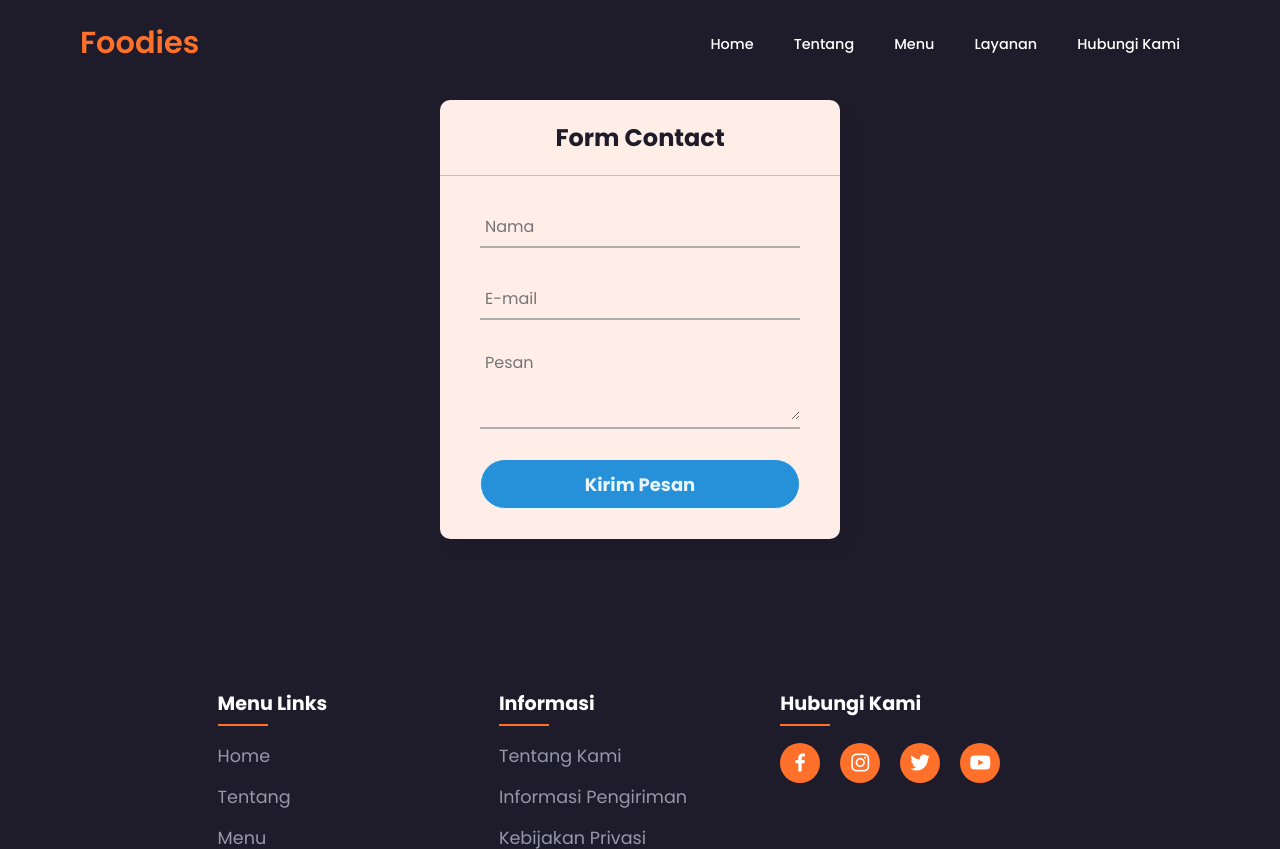
After one commit to Sukmaaa/foodrestaurant-html, a PHP site: page /formContact.php in a window 1280 px wide. The commit adds this page. Shown: the top 849 px of the page. Run offline with PHP 8.4, Linux system fonts and the light colour scheme.

Commit message:
update form contact

```diff
--- a/assets/style.css
+++ b/assets/style.css
@@ -487,6 +522,121 @@ section {
 }
 
 .detail-menu-text p {
+  color: var(--bg-color);
+}
+
+/* CSS FORM COONTACT */
+
+.form-contact {
+  display: flex;
+  flex-direction: row;
+  justify-content: center;
+  padding-top: 100px;
+}
+
+.form-container {
+  width: 400px;
+  background: #feeee7;
+  border-radius: 10px;
+  box-shadow: 10px 10px 15px rgba(0, 0, 0, 0.05);
+}
+.form-container h1 {
+  text-align: center;
+  padding: 20px 0;
+  color: var(--bg-color);
+  border-bottom: 1px solid silver;
+}
+.form-container form {
+  padding: 0 40px;
+  box-sizing: border-box;
+}
+form .txt_field {
+  position: relative;
+  border-bottom: 2px solid #adadad;
+  margin: 30px 0;
+}
+.txt_field input {
+  width: 100%;
+  padding: 0 5px;
+  height: 40px;
+  font-size: 16px;
+  border: none;
+  background: none;
+  outline: none;
+}
+.txt_field textarea {
+  width: 100%;
+  padding: 0 5px;
+  height: 70px;
+  font-size: 16px;
+  border: none;
+  background: none;
+  outline: none;
+}
+.txt_field label {
+  position: absolute;
+  top: 50%;
+  left: 5px;
+  color: #adadad;
+  transform: translateY(-50%);
+  font-size: 16px;
+  pointer-events: none;
+  transition: 0.5s;
+}
+.txt_field span::before {
+  content: "";
+  position: absolute;
+  top: 40px;
+  left: 0;
+  width: 0%;
+  height: 2px;
+  background: #2691d9;
+  transition: 0.5s;
+}
+.pass {
+  margin: -5px 0 20px 5px;
+  color: #a6a6a6;
+  cursor: pointer;
+}
+.pass:hover {
+  text-decoration: underline;
+}
+.btn-form {
+  width: 100%;
+  height: 50px;
+  border: 1px solid;
+  background: #2691d9;
+  border-radius: 25px;
+  font-size: 18px;
+  color: #e9f4fb;
+  font-weight: 700;
+  cursor: pointer;
+  outline: none;
+}
+.btn-form:hover {
+  border-color: #2691d9;
+  transition: 0.5s;
+}
+.signup_link {
+  margin: 30px 0;
+  text-align: center;
+  font-size: 16px;
+  color: #666666;
+}
+.signup_link a {
+  color: #2691d9;
+  text-decoration: none;
+}
+.signup_link a:hover {
+  text-decoration: underline;
+}
+
+/* TABLE CONTACT */
+
+.table-contact {
+  display: flex;
+  flex-direction: row;
+  justify-content: center;
   color: var(--bg-color);
 }
 
--- /dev/null
+++ b/formContact.php
@@ -0,0 +1,36 @@
+
+<?php
+    if(isset($_POST['kirim'])){
+        $nama = $_POST['nama'];
+        $email = $_POST['email'];
+        $pesan = $_POST['pesan'];
+
+        header('Location:https://wa.me/+6281212825247/?text=Halo nama saya ' . $nama . '%0A%0A' . $pesan . '%0A%0A' . ' Sekian dari saya terima kasih.');
+    }
+?>
+
+<?php include './components/header.php'; ?>
+
+<section class="form-contact">
+    <div class="form-container">
+        <h1>Form Contact</h1>
+        <form action="" method="post" autocomplete="off">
+        <div class="txt_field">
+            <input type="text" name="nama" placeholder="Nama" required>
+            <span></span>
+        </div>
+        <div class="txt_field">
+            <input type="email" name="email" placeholder="E-mail" required>
+            <span></span>
+        </div>
+        <div class="txt_field">
+            <textarea name="pesan" placeholder="Pesan" id="" cols="30" rows="10"></textarea>
+            <span></span>
+        </div>
+        <button type="submit" name="kirim" class="btn-form">Kirim Pesan</button>
+        <div class="signup_link"> </div>
+        </form>
+    </div>
+</section>
+
+<?php include './components/footer.php'; ?>
--- a/index.php
+++ b/index.php
@@ -42,7 +42,7 @@
           Foodies menyediakan makanan cepat saji dalam waktu pembuatan yang
           cepat dan memiliki rasa yang enak sehingga bisa langsung dinikmati
         </p>
-        <a href="./detailAbout.html" class="btn">Pelajari lebih lanjut</a>
+        <a href="./detailAbout.php" class="btn">Pelajari lebih lanjut</a>
       </div>
     </section>
 
@@ -103,7 +103,7 @@
         Kami membuat makanan berkualitas <br />
         Setiap hari
       </h2>
-      <a href="#contact" class="btn">Hubungi Kami</a>
+      <a href="./formContact.php" class="btn">Hubungi Kami</a>
     </section>
 
     <!-- FOOTER -->
```
Also changed, not shown: other parts of assets/style.css (+75 -2 lines), detailAbout.php (+0 -26 lines), detailMenu.php (+5 -3 lines), tableContact.php (added, +27 -0 lines).
